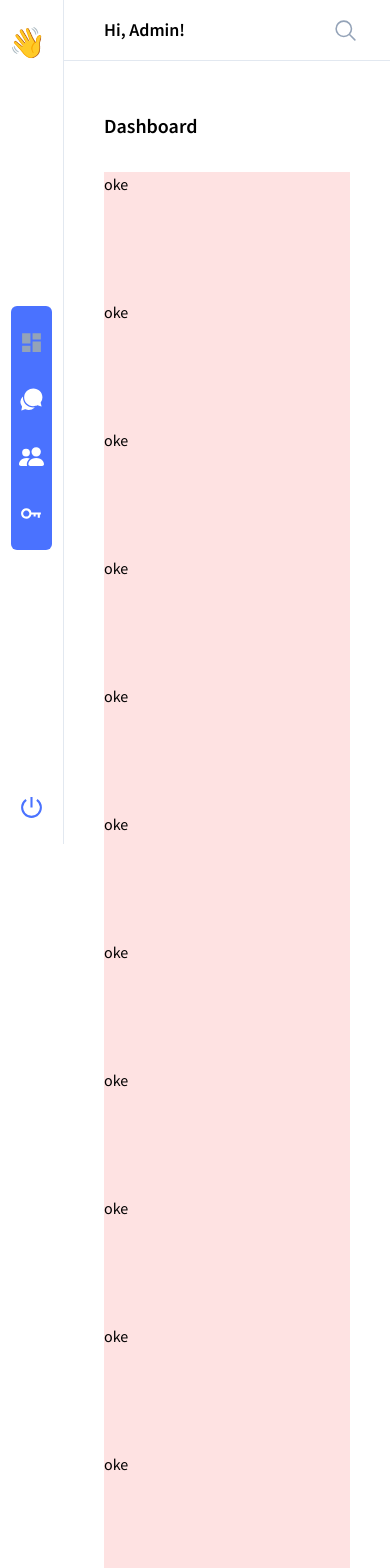
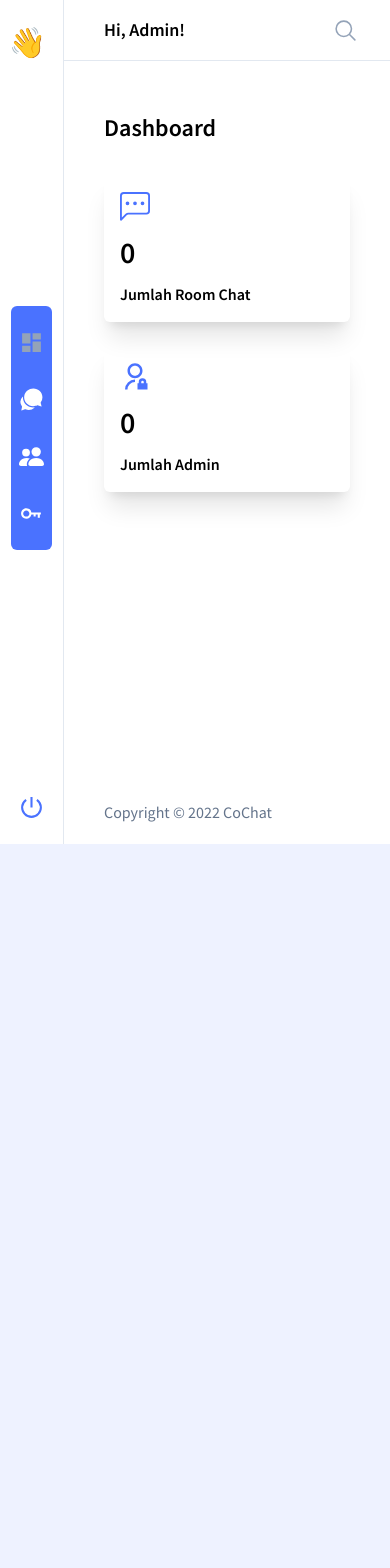
Before and after one commit to ridhoadtyaa/CoChat, a Next.js app: page /dashboard in a window 390 px wide. Shown: the top 1568 px of the page. After the commit the page ends 844 px from the top, so only its background shows below. Built offline with nearby package versions, Linux system fonts and the light colour scheme; no server answers; the database is empty.

Commit message:
feat: prettier dashboard

```diff
--- a/components/layout/DashboardPage.js
+++ b/components/layout/DashboardPage.js
@@ -15,7 +15,7 @@ const DashboardPage = ({ title = 'Dashboard', children }) => {
           <NavbarDashboard />
 
           <main className="flex h-full flex-col px-10 pt-28 pb-5">
-            <h3 className="text-xl font-semibold">{title}</h3>
+            <h3 className="text-2xl font-semibold">{title}</h3>
 
             <div className="mt-8 grow">{children}</div>
             <div className="mt-10 text-slate-500">Copyright &copy; 2022 CoChat</div>
--- a/package.json
+++ b/package.json
@@ -18,6 +18,7 @@
     "js-cookie": "^3.0.1",
     "next": "12.1.4",
     "react": "18.0.0",
+    "react-countup": "^6.2.0",
     "react-dom": "18.0.0",
     "react-firebase-hooks": "^5.0.3",
     "react-icons": "^4.4.0",
--- a/pages/dashboard/index.js
+++ b/pages/dashboard/index.js
@@ -1,20 +1,47 @@
 import DashboardPage from '@/components/layout/DashboardPage';
+import { BsChatLeftDots } from 'react-icons/bs';
+import { RiAdminLine } from 'react-icons/ri';
+import CountUp from 'react-countup';
+import { collection, getDocs } from 'firebase/firestore';
+import { db } from '@/services/firebase';
 
-const Dashboard = () => {
+export const getServerSideProps = async () => {
+  const room = [];
+  const admin = [];
+
+  const roomSnapshot = await getDocs(collection(db, 'room-chat'));
+  roomSnapshot.forEach((doc) => room.push(doc.data()));
+
+  const adminSnapshot = await getDocs(collection(db, 'admin-account'));
+  adminSnapshot.forEach((doc) => admin.push(doc.data()));
+
+  return {
+    props: {
+      sumRoom: room.length,
+      sumAdmin: admin.length,
+    },
+  };
+};
+
+const Dashboard = ({ sumRoom, sumAdmin }) => {
   return (
     <DashboardPage title="Dashboard">
-      <div className="h-32 w-full bg-red-100">oke</div>
-      <div className="h-32 w-full bg-red-100">oke</div>
-      <div className="h-32 w-full bg-red-100">oke</div>
-      <div className="h-32 w-full bg-red-100">oke</div>
-      <div className="h-32 w-full bg-red-100">oke</div>
-      <div className="h-32 w-full bg-red-100">oke</div>
-      <div className="h-32 w-full bg-red-100">oke</div>
-      <div className="h-32 w-full bg-red-100">oke</div>
-      <div className="h-32 w-full bg-red-100">oke</div>
-      <div className="h-32 w-full bg-red-100">oke</div>
-      <div className="h-32 w-full bg-red-100">oke</div>
-      <div className="h-32 w-full bg-red-100">oke</div>
+      <div className="flex flex-col space-y-6 md:flex-row md:space-x-6 md:space-y-0">
+        <div className="w-full space-y-3 rounded-md p-4 shadow-xl md:space-y-6 md:p-6">
+          <BsChatLeftDots size={30} className="text-primary" />
+          <div className="text-3xl font-semibold">
+            <CountUp end={sumRoom} duration={1} />
+          </div>
+          <div className="font-semibold">Jumlah Room Chat</div>
+        </div>
+        <div className="w-full space-y-3 rounded-md p-4 shadow-xl md:space-y-6 md:p-6">
+          <RiAdminLine size={30} className="text-primary" />
+          <div className="text-3xl font-semibold">
+            <CountUp end={sumAdmin} duration={1} />
+          </div>
+          <div className="font-semibold">Jumlah Admin</div>
+        </div>
+      </div>
     </DashboardPage>
   );
 };
```
Also changed, not shown: 1 other file (tests, documents, lock files or other folders).
